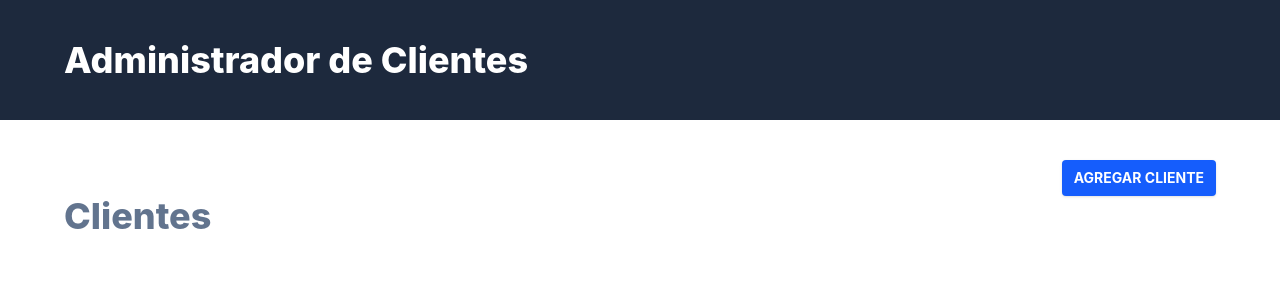
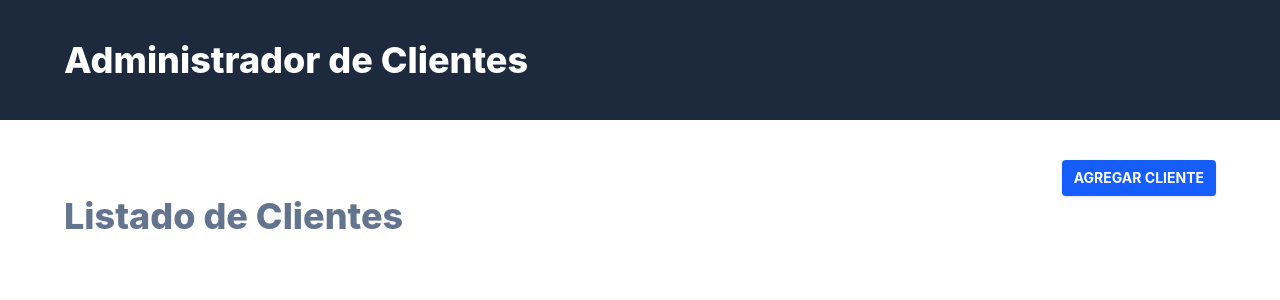
Before and after one commit to Leixhik/crm-vue, a Vue app: page / in a window 1280 px wide. Shown: the top 300 px of the page. Built offline with nearby package versions, Linux system fonts and the light colour scheme.

Commit message:
se refactorizó el uso de encabezados en las vistas de Clientes y Nuevo Cliente, reemplazando etiquetas h1 por el nuevo componente Heading para mejorar la consistencia y estructura del código

```diff
--- /dev/null
+++ b/src/components/UI/Heading.vue
@@ -0,0 +1,5 @@
+<template>
+  <h1 class="text-4xl font-extrabold text-slate-500">
+    <slot></slot>
+  </h1>
+</template>
--- a/src/views/ClientesView.vue
+++ b/src/views/ClientesView.vue
@@ -1,5 +1,6 @@
 <script setup>
   import RouterLink from '@/components/UI/RouterLink.vue';
+  import Heading from '@/components/UI/Heading.vue';
 </script>
 
 
@@ -10,8 +11,8 @@
         Agregar Cliente
       </RouterLink>
     </div>
-    <h1 class="text-4xl font-extrabold text-slate-500">
-      Clientes
-    </h1>
+    <Heading>
+      Listado de Clientes
+    </Heading>
   </div>
 </template>
--- a/src/views/NuevoClienteView.vue
+++ b/src/views/NuevoClienteView.vue
@@ -1,5 +1,6 @@
 <script setup>
   import RouterLink from '@/components/UI/RouterLink.vue';
+  import Heading from '@/components/UI/Heading.vue';
 </script>
 
 <template>
@@ -7,6 +8,6 @@
     <div class="flex justify-end">
       <RouterLink to="inicio"> Volver </RouterLink>
     </div>
-    <h1 class="text-4xl font-extrabold text-slate-500">Agregar Cliente</h1>
+    <Heading>Agregar Cliente</Heading>
   </div>
 </template>
```
